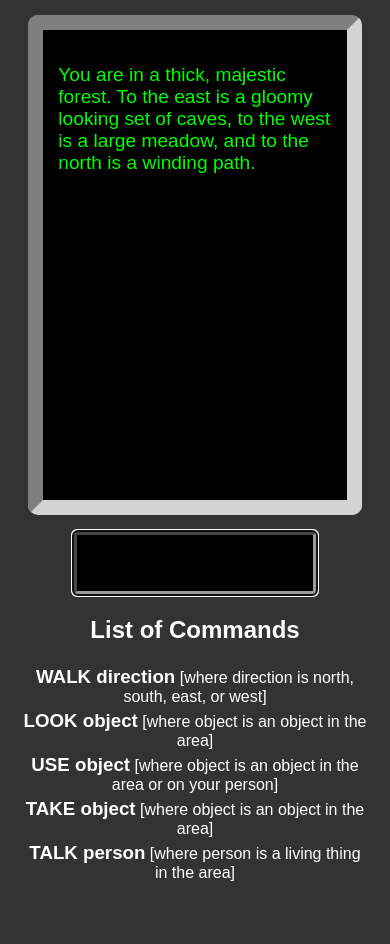
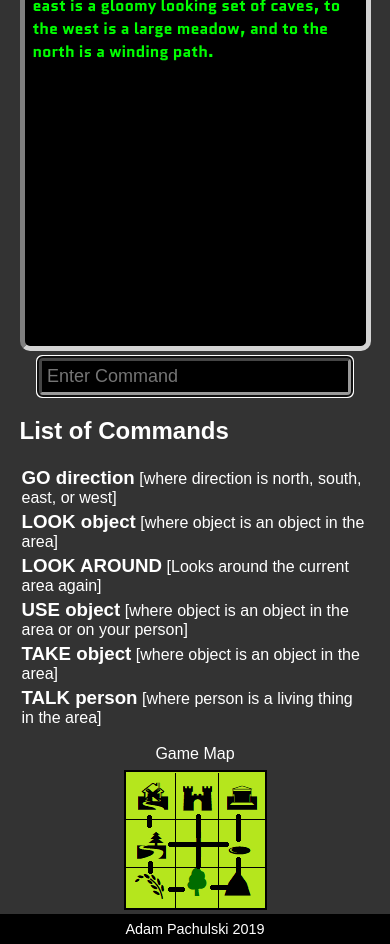
Before and after one commit to AdarrFX/text-adventure, a plain HTML site: page index.html in a window 390 px wide. Shown: the part 72-1016 px from the top of the page. Before the commit the page ends 972 px from the top, so only its background shows below. Drawn offline with Linux system fonts and the light colour scheme.

Commit message:
Completed game and added final styling and some bugfixes

```diff
--- a/index.html
+++ b/index.html
@@ -4,7 +4,7 @@
     <meta charset="UTF-8">
     <meta name="viewport" content="width=device-width, initial-scale=1.0">
     <meta http-equiv="X-UA-Compatible" content="ie=edge">
-
+    <link href="https://fonts.googleapis.com/css?family=Press+Start+2P|Share+Tech+Mono|Quantico:700" rel="stylesheet">
     <link rel="stylesheet" type="text/css" href="style.css">
     <title>Text Adventure!</title>
 </head>
@@ -15,20 +15,29 @@
             <h1>Find The Crystal!</h1>
             <div class="text-adventure-display" id="text-adventure-display"></div>
             <form class="text-controls">
-                <input class="text-input" type="text" id="text-input" autofocus onkeydown="handleKeyDownText(event)">
+                <input class="text-input" type="text" id="text-input" placeholder="Enter Command" autofocus onkeydown="handleKeyDownText(event)">
             </form>
-            <div class="text-adventure-commands-container">
+            <div class="text-adventure-commands-container clearfix">
+                <div class="commands-container">
                     <h2>List of Commands</h2>
                     <ul>
-                    <li><h3>WALK direction</h3> [where direction is north, south, east, or west]</li>
+                        <li><h3>GO direction</h3> [where direction is north, south, east, or west]</li>
                         <li><h3>LOOK object</h3> [where object is an object in the area]</li>
+                        <li><h3>LOOK AROUND</h3> [Looks around the current area again]</li>
                         <li><h3>USE object</h3> [where object is an object in the area or on your person]</li>
                         <li><h3>TAKE object</h3> [where object is an object in the area]</li>
                         <li><h3>TALK person</h3> [where person is a living thing in the area]</li>
                     </ul>
                 </div>
+                <div class="map-container">
+                    <p>Game Map</p>
+                    <img src="./map.png" alt="Simple map of gameplay areas">
                 </div>
             </div>
+        </div>
+    </div>
+
+    <footer>Adam Pachulski 2019</footer>
 
 </body>
 <script src="main.js" type="text/javascript"></script>
--- a/main.js
+++ b/main.js
@@ -256,8 +256,8 @@ function printRoomDescription() {
 function parseInput(textInput) {
   textInput = textInput.toUpperCase();
 
-  if (textInput.substring(0, 4) === 'WALK') {
-    walk(textInput.substring(5, textInput.length));
+  if (textInput.substring(0, 2) === 'GO') {
+    walk(textInput.substring(3, textInput.length));
   }
 
    else if (textInput.substring(0, 4) === 'LOOK') {
@@ -285,7 +285,6 @@ function parseInput(textInput) {
 function walk(direction) {
 
   let directionCheck = "";
-  let originalLocation = [player.xPosition, player.yPosition];
 
   switch (direction) {
     case 'WEST':
@@ -293,6 +292,7 @@ function walk(direction) {
       if (pathwayCheck(player.xPosition, player.yPosition, directionCheck)) {
         player.xPosition -= 1;
         printOut("You walk to the west.");
+        triggerMonsterTimerCheck();
         printRoomDescription();
       } else {
         printOut("You can't go that way.");
@@ -304,6 +304,7 @@ function walk(direction) {
       if (pathwayCheck(player.xPosition, player.yPosition, directionCheck)) {
         player.xPosition += 1;
         printOut("You walk to the east.");
+        triggerMonsterTimerCheck();
         printRoomDescription();
       } else {
         printOut("You can't go that way.");
@@ -315,6 +316,7 @@ function walk(direction) {
       if (pathwayCheck(player.xPosition, player.yPosition, directionCheck)) {
         player.yPosition -= 1;
         printOut("You walk to the north.");
+        triggerMonsterTimerCheck();
         printRoomDescription();
       } else {
         printOut("You can't go that way.");
@@ -326,6 +328,7 @@ function walk(direction) {
       if (pathwayCheck(player.xPosition, player.yPosition, directionCheck)) {
         player.yPosition += 1;
         printOut("You walk to the south.");
+        triggerMonsterTimerCheck();
         printRoomDescription();
       } else {
         printOut("You can't go that way.");
@@ -335,7 +338,7 @@ function walk(direction) {
       default:
         printOut("That's not a valid direction.");
   }
-  triggerMonsterTimerCheck();
+  // triggerMonsterTimerCheck();
 }
 
 function look(object) {
--- a/style.css
+++ b/style.css
@@ -8,6 +8,7 @@ article,aside,details,figcaption,figure,footer,header,hgroup,nav,section,summary
 
 body {
     background-color: #333;
+
 }
 
 li {
@@ -29,11 +30,13 @@ h1 {
     padding: 0;
     margin: 0;
     margin-top: 20px;
+    font-family: 'Press Start 2P', serif;
 }
 
 .wrapper {
     max-width: 1600px;
     margin: 0 auto;
+    min-height: calc(100vh - 50px);
 }
 
 .text-adventure-container {
@@ -44,7 +47,7 @@ h1 {
 .text-adventure-display {
     margin: 30px auto 15px auto;
     padding: 15px;
-    font-size: 1.2rem;
+    font-size: 1.3rem;
     width: 95%;
     border: 15px inset lightgrey;
     background-color: black;
@@ -52,6 +55,7 @@ h1 {
     overflow-y: auto;
     border-radius: 10px;
     height: 500px;
+    font-family: 'Quantico', serif;
 }
 
 .text-input{
@@ -72,5 +76,69 @@ h1 {
 .text-adventure-commands-container {
     color: white;
     margin: 0 auto;
+}
+
+.commands-container {
+    margin: 0 auto;
+    float: left;
+}
+
+.map-container {
+    margin: 20px auto 0 auto;
+    float: right;
     text-align: center;
 }
+
+img {
+    border: 2px solid black;
+}
+
+footer {
+    width: 100%;
+    background-color: black;
+    height: 30px;
+    color: white;
+    text-align: center;
+    line-height: 30px;
+    margin: 0;
+    padding: 0;
+    font-size: 0.9rem;
+}
+
+@media (max-width: 600px) {
+    h1 {
+        font-size: 0.8rem;
+        margin-top: 5px;
+    }
+
+    p {
+        margin-top: 7px;
+        margin-bottom: 7px;
+    }
+
+    .text-adventure-display {
+        margin: 5px auto 5px auto;
+        border-width: 5px;
+        font-size: 1rem;
+        padding: 8px;
+        height: 400px;
+        width: 100%;
+    }
+
+    .text-input {
+        width: 90%;
+        padding: 5px;
+        font-size: 18px;
+    }
+
+    .commands-container {
+        float: none;
+    }
+
+    .map-container {
+        float: none;
+        text-align: center;
+        margin: 0;
+    }
+
+}
```
Also changed, not shown: map.png (added). Lines whose indentation alone changed are shown as unchanged.
